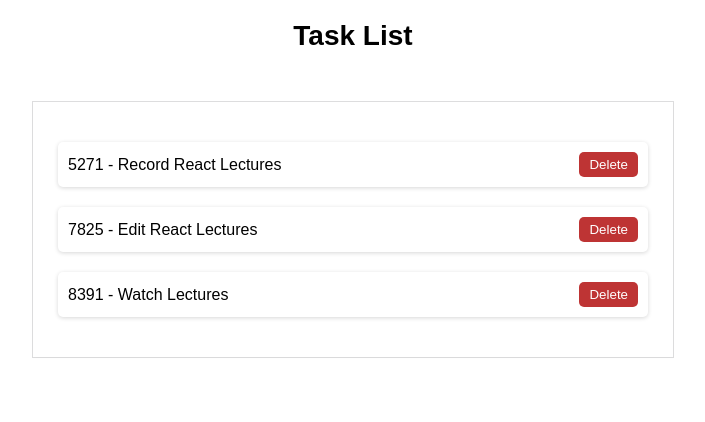
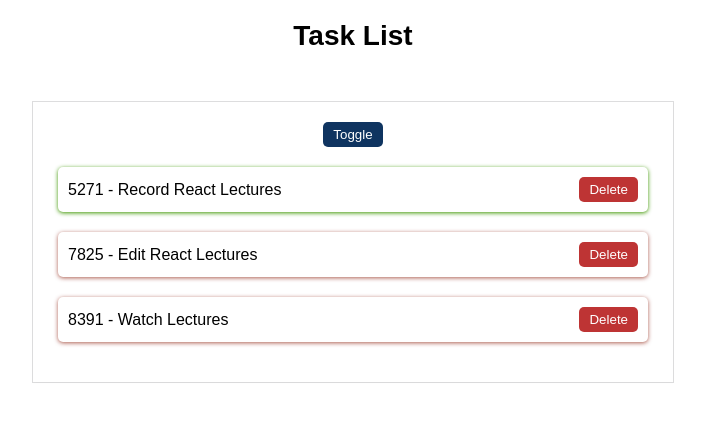
Before and after one commit to cs7rishi/react-examples, a React (Create React App) app in the folder taskmate/: page / in a window 1280 px wide. Shown: the top 422 px of the page, without its empty margins (287-992 px from the left). Built offline with nearby package versions, Linux system fonts and the light colour scheme.

Commit message:
explored condition rendering

```diff
--- a/taskmate/src/App.js
+++ b/taskmate/src/App.js
@@ -4,11 +4,13 @@
 //Use State with Arrays
 export const App2 = () => {
 
-    let [tasks, setTasks] = useState([
+    const [tasks, setTasks] = useState([
         { id: 5271, name: "Record React Lectures", completed: true },
         { id: 7825, name: "Edit React Lectures", completed: false },
         { id: 8391, name: "Watch Lectures", completed: false }
     ]);
+
+    const [show, setShow] = useState(true);
 
     function handleDelete(id){
         setTasks(tasks.filter(t => t.id !== id));
@@ -18,8 +20,9 @@
         <div className="App">
             <h1>Task List</h1>
             <ul>
-                {tasks.map((task) => (
-                    <li key={task.id}>
+                <button className="trigger" onClick={()=>setShow(!show)}>Toggle</button>
+                {show && tasks.map((task) => (
+                    <li key={task.id} className={task.completed ? "completed" : "incomplete"}>
                         <span>{task.id} - {task.name}</span>
                         <p>{task.completed}</p>
                         <button onClick={() => handleDelete(task.id)} className="delete">Delete</button>
```
